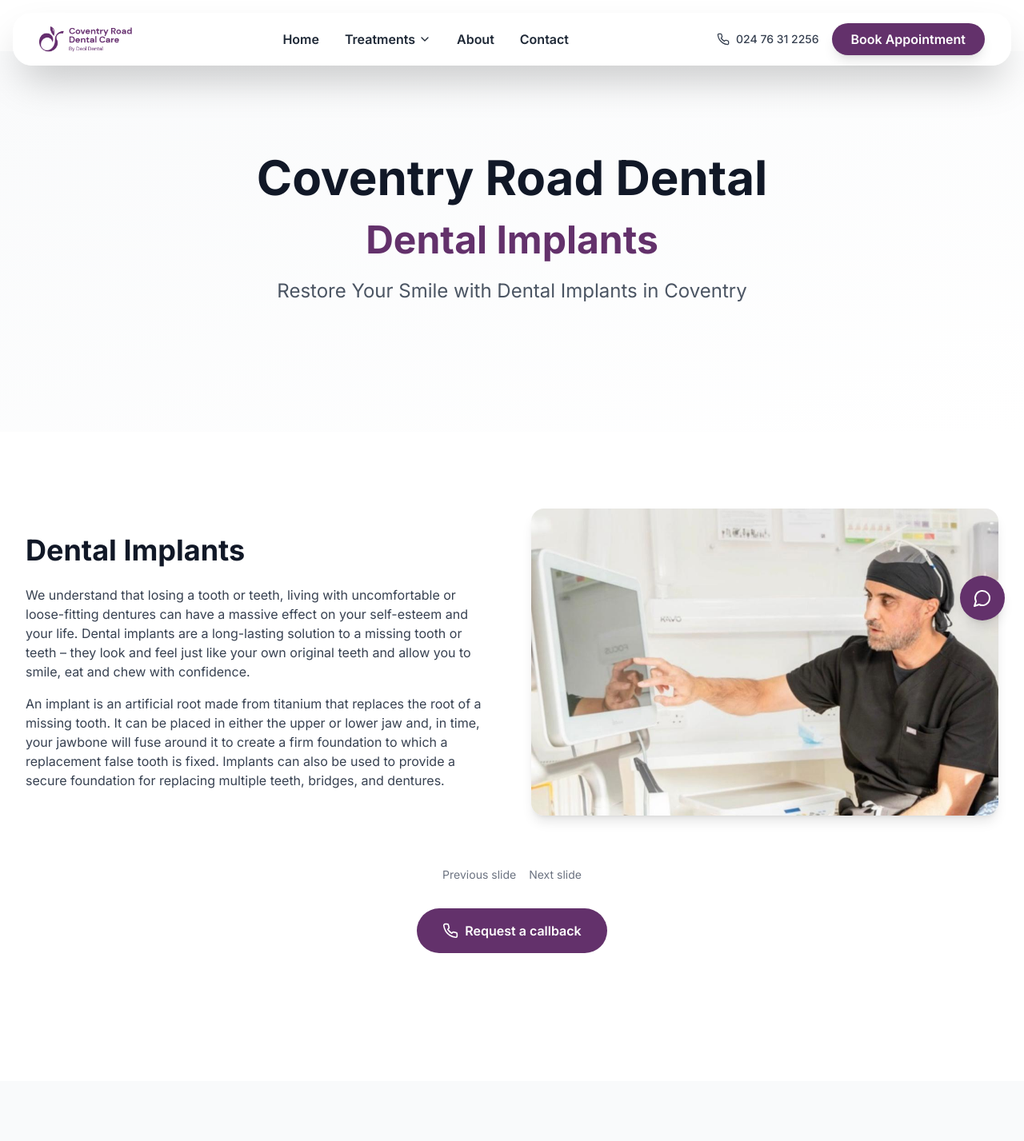
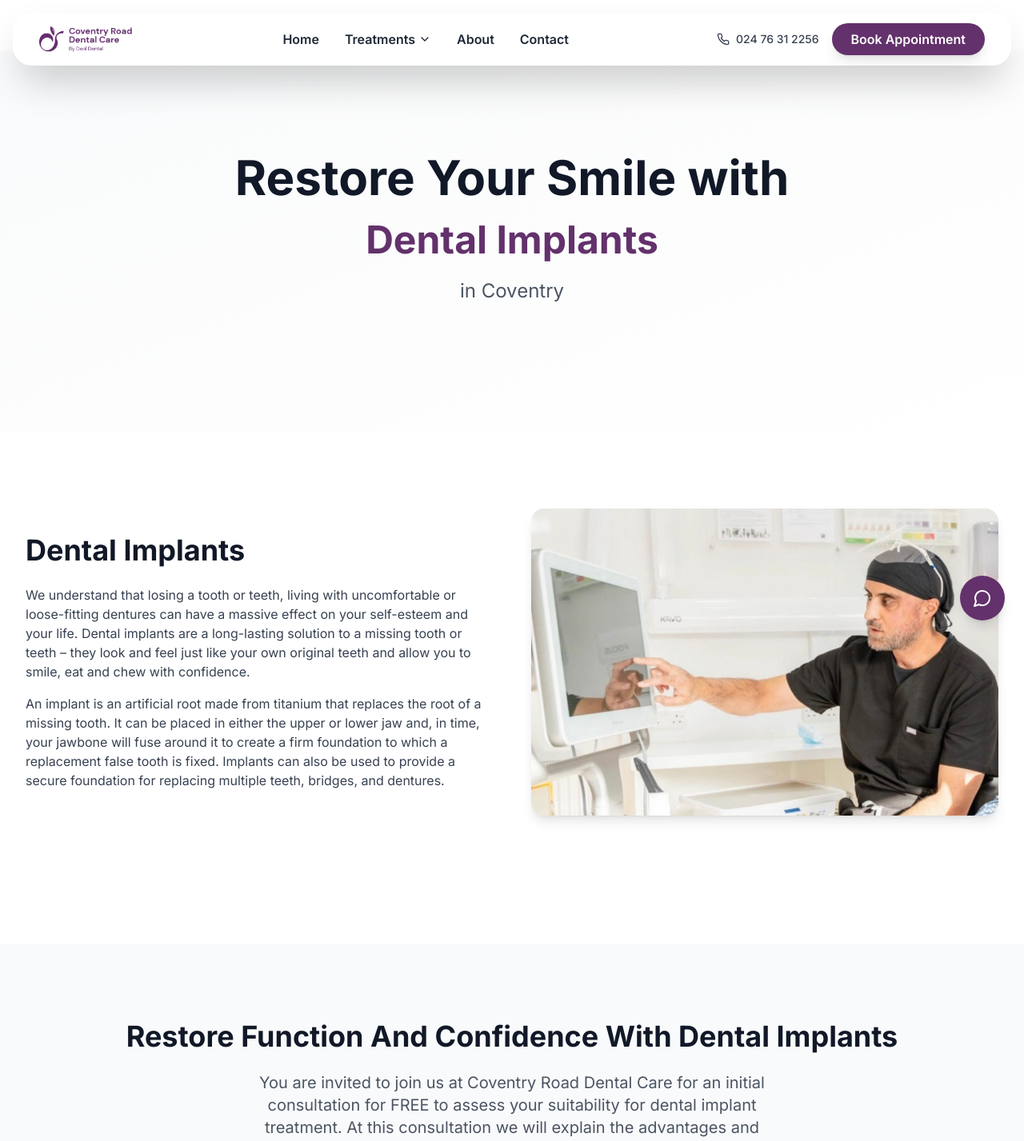
Before and after one commit to Hlo-Admin/coventryroad-original, a React (Vite) app: page /dental-implants in a window 1280 px wide. Shown: the top 1427 px of the page at 80% size. Built offline with nearby package versions, Linux system fonts and the light colour scheme.

Commit message:
Code edited in Lovable Code Editor
Edited UI in Lovable

```diff
--- a/src/pages/DentalImplants.tsx
+++ b/src/pages/DentalImplants.tsx
@@ -18,7 +18,7 @@ import {
 const DentalImplants = () => {
   useEffect(() => {
     document.title =
-      "Dental Implants - Permanent Tooth Replacement | Coventry Road Dental Care";
+      "Dental Implants - Coventry Road Dental Care";
     window.scrollTo(0, 0);
   }, []);
 
@@ -74,13 +74,13 @@ const DentalImplants = () => {
           <div className="relative max-w-7xl mx-auto px-4 sm:px-6 lg:px-8">
             <div className="text-center">
               <h1 className="text-4xl lg:text-6xl font-bold text-gray-900 mb-6 animate-fadeInUp">
-                Coventry Road Dental
+                Restore Your Smile with
               </h1>
               <h2 className="text-3xl lg:text-5xl font-bold text-[#63316b] mb-6 animate-fadeInUp">
                 Dental Implants
               </h2>
               <p className="text-xl lg:text-2xl text-gray-600 mb-8 max-w-3xl mx-auto animate-fadeInUp">
-                Restore Your Smile with Dental Implants in Coventry
+                in Coventry
               </p>
             </div>
           </div>
@@ -121,19 +121,7 @@ const DentalImplants = () => {
               </div>
             </div>
 
-            {/* Previous/Next slide placeholders */}
-            <div className="flex justify-center space-x-4 mb-8">
-              <button className="text-sm text-gray-500">Previous slide</button>
-              <button className="text-sm text-gray-500">Next slide</button>
-            </div>
 
-            {/* Request callback button */}
-            <div className="text-center mb-16">
-              <button className="bg-[#63316b] text-white px-8 py-4 rounded-full font-semibold hover:bg-[#63316b]/90 transition-all duration-300 inline-flex items-center space-x-2">
-                <Phone className="w-5 h-5" />
-                <span>Request a callback</span>
-              </button>
-            </div>
           </div>
         </section>
 
```
